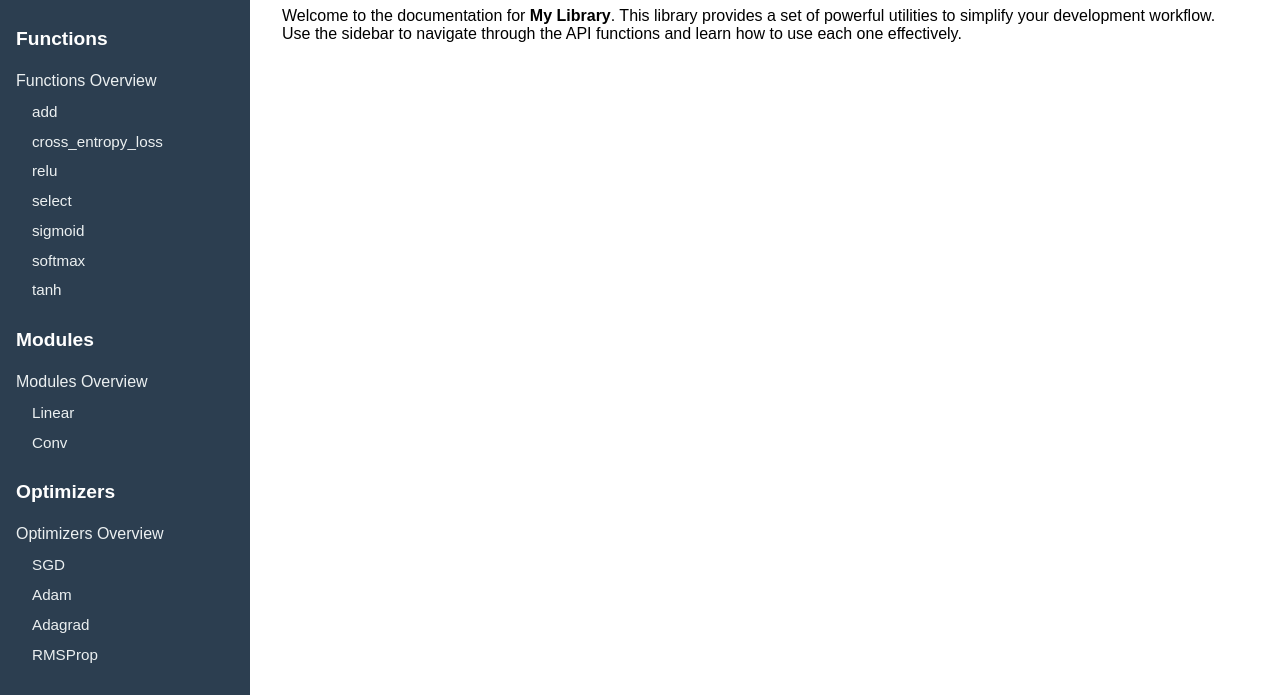
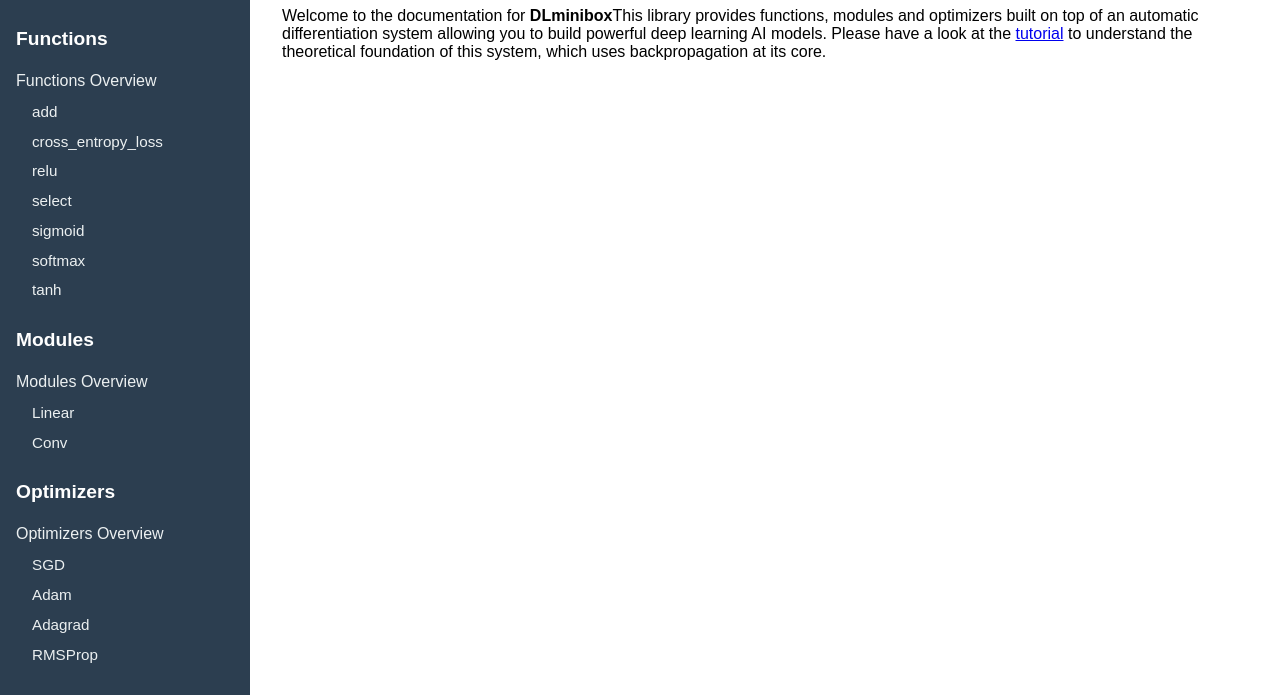
Before and after one commit to michaelkosmider/dlminibox_documentation, a plain HTML site: page index.html in a window 1280 px wide. Shown: the part 105-800 px from the top of the page. Drawn offline with nearby package versions, Linux system fonts and the light colour scheme.

Commit message:
linked the tutorial

```diff
--- a/documentation.html
+++ b/index.html
@@ -100,7 +100,7 @@
   <main>
     <div id="home" class="doc-section active">
       <h1>My Library Documentation</h1>
-      <p>Welcome to the documentation for <strong>My Library</strong>. This library provides a set of powerful utilities to simplify your development workflow. Use the sidebar to navigate through the API functions and learn how to use each one effectively.</p>
+      <p>Welcome to the documentation for <strong>DLminibox</strong>This library provides functions, modules and optimizers built on top of an automatic differentiation system allowing you to build powerful deep learning AI models. Please have a look at the <a href="https://michaelkosmider.github.io/dlminiboxtutorial/">tutorial</a> to understand the theoretical foundation of this system, which uses backpropagation at its core.</p>
     </div>
 
     <div id="functions" class="doc-section">
```
